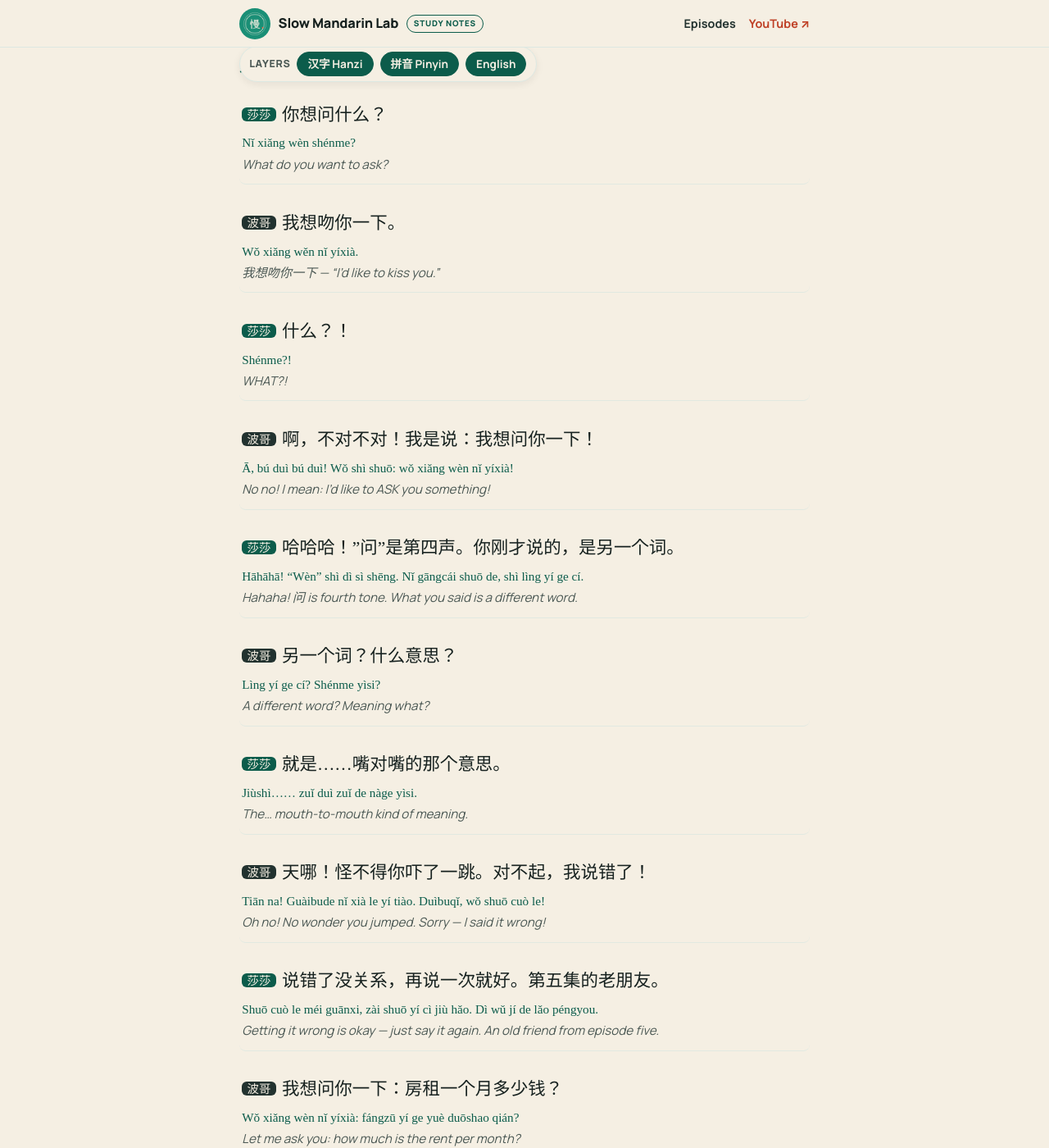
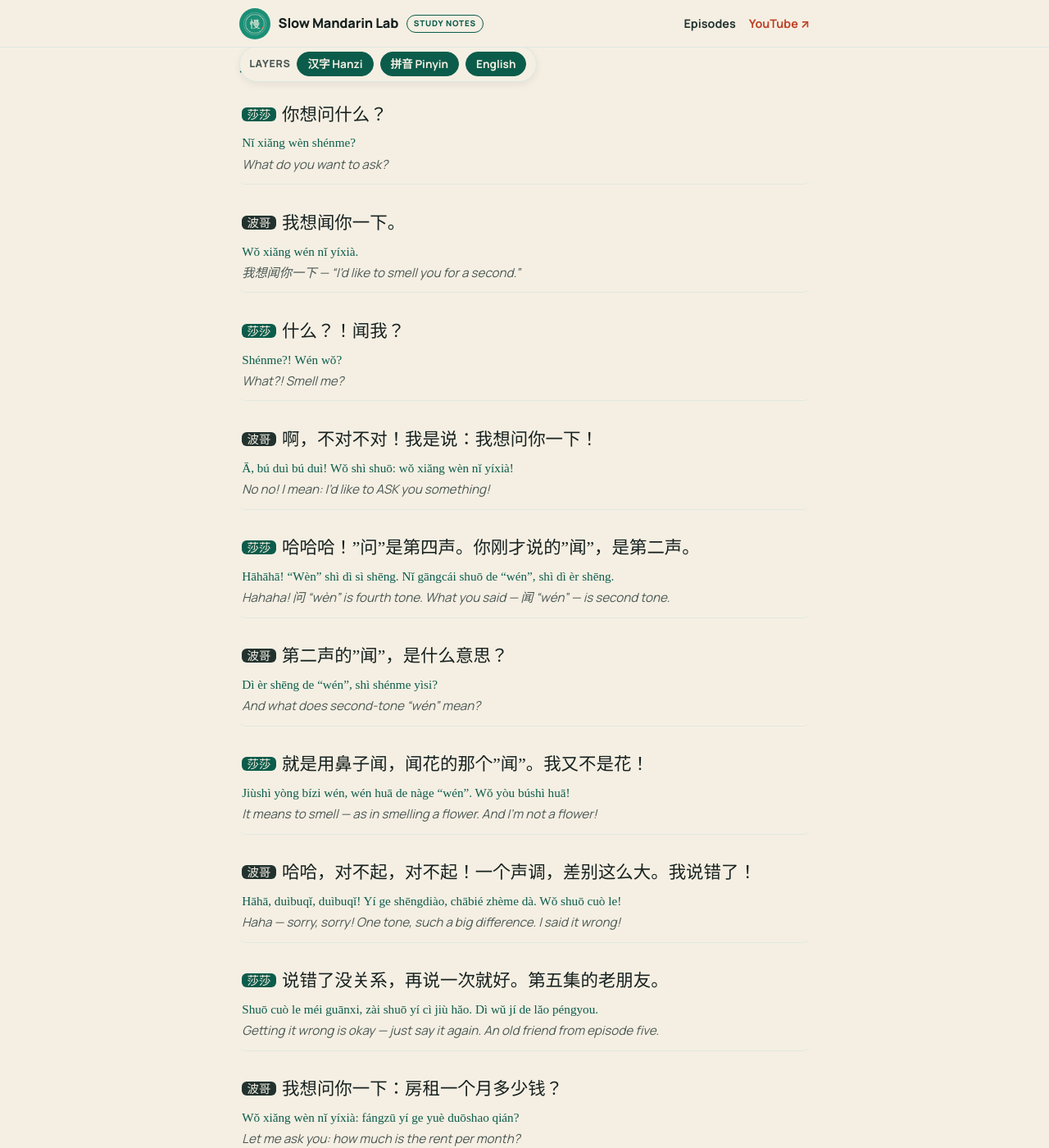
Before and after one commit to bowang168/slow-mandarin-lab, a Jekyll site: the page built from episodes/012-renting-an-apartment.md, in a window 1280 px wide and 1400 px high, scrolled down 6659 px. Shown: the whole window at 82% size. Built offline with Jekyll 4.4.1, drawn with Linux system fonts in a browser that asks for light colours; some web fonts are replaced.

Commit message:
fix(ep012): replace tone-slip gag 吻→闻 (cross-review finding; avoids awkward scene + ToneBridge overlap)

```diff
--- a/episodes/012-renting-an-apartment.md
+++ b/episodes/012-renting-an-apartment.md
@@ -204,33 +204,33 @@ Dōu hěn hǎo. Xiànzài…… zuì zhòngyào de wèntí lái le.
 Nǐ xiǎng wèn shénme?
 *What do you want to ask?*
 
-**波哥：**我想吻你一下。
-Wǒ xiǎng wěn nǐ yíxià.
-*我想吻你一下 — "I'd like to kiss you."*
+**波哥：**我想闻你一下。
+Wǒ xiǎng wén nǐ yíxià.
+*我想闻你一下 — "I'd like to smell you for a second."*
 
-**莎莎：**什么？！
-Shénme?!
-*WHAT?!*
+**莎莎：**什么？！闻我？
+Shénme?! Wén wǒ?
+*What?! Smell me?*
 
 **波哥：**啊，不对不对！我是说：我想问你一下！
 Ā, bú duì bú duì! Wǒ shì shuō: wǒ xiǎng wèn nǐ yíxià!
 *No no! I mean: I'd like to ASK you something!*
 
-**莎莎：**哈哈哈！"问"是第四声。你刚才说的，是另一个词。
-Hāhāhā! "Wèn" shì dì sì shēng. Nǐ gāngcái shuō de, shì lìng yí ge cí.
-*Hahaha! 问 is fourth tone. What you said is a different word.*
+**莎莎：**哈哈哈！"问"是第四声。你刚才说的"闻"，是第二声。
+Hāhāhā! "Wèn" shì dì sì shēng. Nǐ gāngcái shuō de "wén", shì dì èr shēng.
+*Hahaha! 问 "wèn" is fourth tone. What you said — 闻 "wén" — is second tone.*
 
-**波哥：**另一个词？什么意思？
-Lìng yí ge cí? Shénme yìsi?
-*A different word? Meaning what?*
+**波哥：**第二声的"闻"，是什么意思？
+Dì èr shēng de "wén", shì shénme yìsi?
+*And what does second-tone "wén" mean?*
 
-**莎莎：**就是……嘴对嘴的那个意思。
-Jiùshì…… zuǐ duì zuǐ de nàge yìsi.
-*The… mouth-to-mouth kind of meaning.*
+**莎莎：**就是用鼻子闻，闻花的那个"闻"。我又不是花！
+Jiùshì yòng bízi wén, wén huā de nàge "wén". Wǒ yòu búshì huā!
+*It means to smell — as in smelling a flower. And I'm not a flower!*
 
-**波哥：**天哪！怪不得你吓了一跳。对不起，我说错了！
-Tiān na! Guàibude nǐ xià le yí tiào. Duìbuqǐ, wǒ shuō cuò le!
-*Oh no! No wonder you jumped. Sorry — I said it wrong!*
+**波哥：**哈哈，对不起，对不起！一个声调，差别这么大。我说错了！
+Hāhā, duìbuqǐ, duìbuqǐ! Yí ge shēngdiào, chābié zhème dà. Wǒ shuō cuò le!
+*Haha — sorry, sorry! One tone, such a big difference. I said it wrong!*
 
 **莎莎：**说错了没关系，再说一次就好。第五集的老朋友。
 Shuō cuò le méi guānxi, zài shuō yí cì jiù hǎo. Dì wǔ jí de lǎo péngyou.
```
